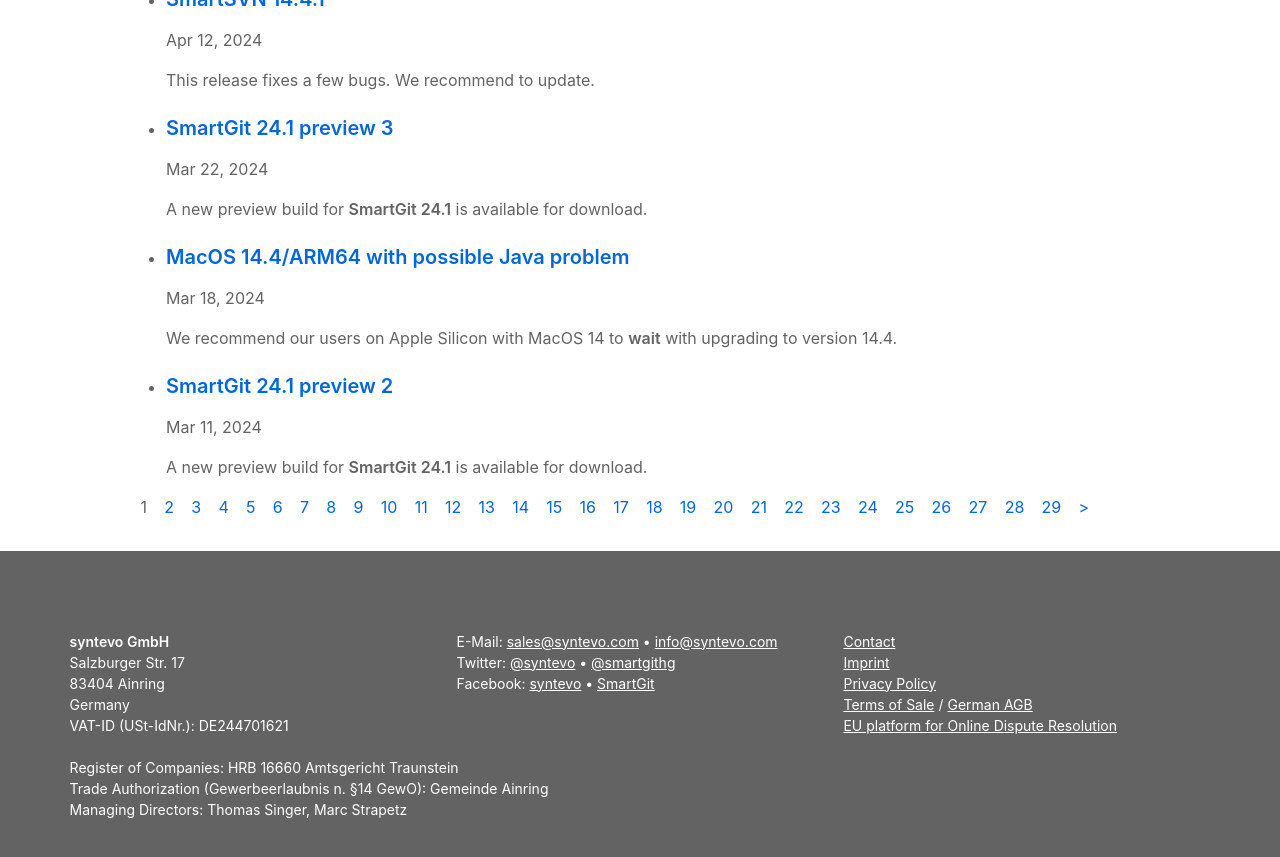
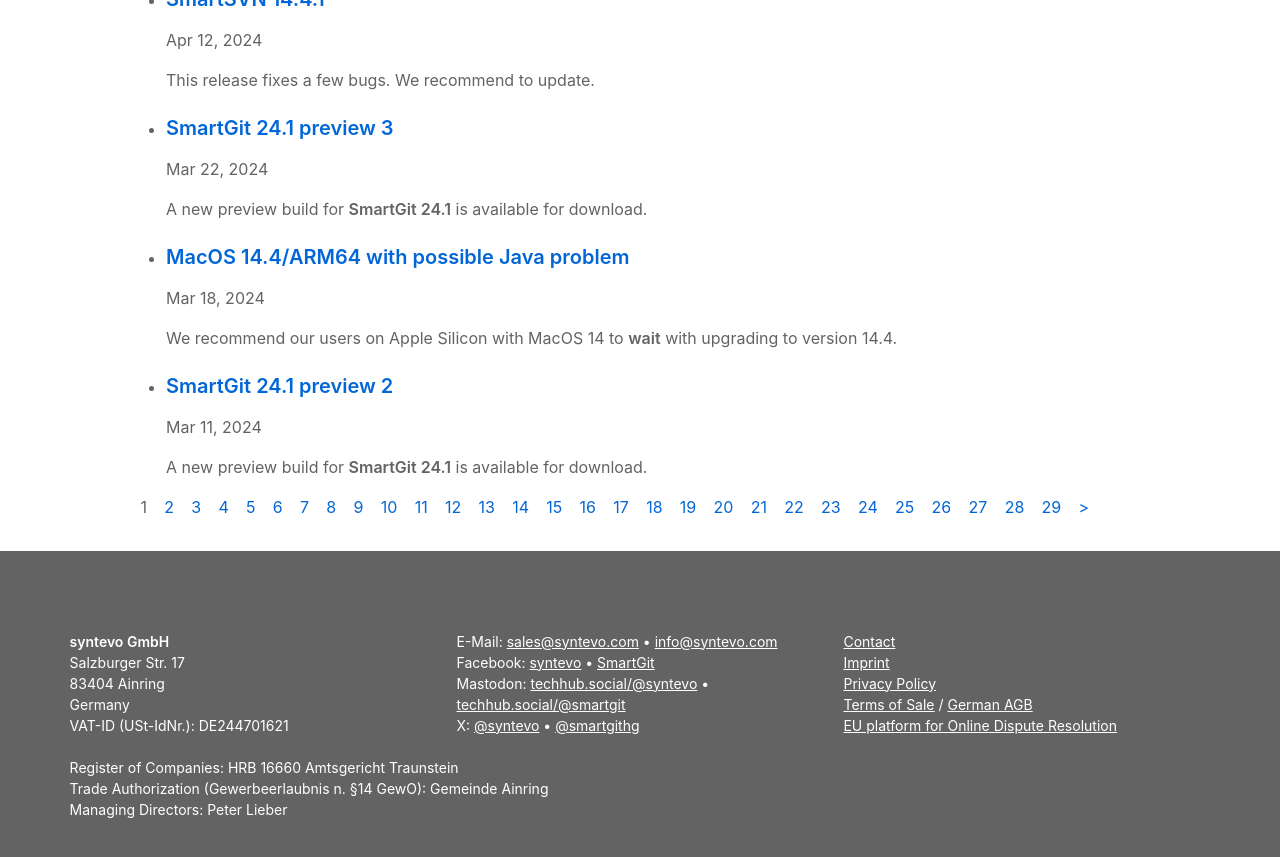
Before and after one commit to syntevo/blog, a Jekyll site: the page built from index.html, in a window 1280 px wide and 900 px high, scrolled down 3289 px. Shown: the top 857 px of the window. Built offline with Jekyll 4.4.1, drawn with Linux system fonts in a browser that asks for light colours; the list of posts is cut into pages by our own code.

Commit message:
update footer

```diff
--- a/_includes/footer.html
+++ b/_includes/footer.html
@@ -11,8 +11,9 @@
 
             <div class="column col-12 col-sm-6 col-xl-4">
                 E-Mail: <a href="mailto:sales@syntevo.com">sales@syntevo.com</a> • <a href="mailto:info@syntevo.com">info@syntevo.com</a><br>
-                Twitter: <a href="https://twitter.com/syntevo" target="_blank">@syntevo</a> • <a href="https://twitter.com/smartgithg" target="_blank">@smartgithg</a><br>
                 Facebook: <a href="https://www.facebook.com/syntevo/" target="_blank">syntevo</a> • <a href="https://www.facebook.com/SmartGitHg/" target="_blank">SmartGit</a><br>
+                Mastodon: <a href="https://techhub.social/@syntevo" rel="me" target="_blank">techhub.social/@syntevo</a> • <a href="https://techhub.social/@smartgit" rel="me" target="_blank">techhub.social/@smartgit</a><br>
+                X: <a href="https://x.com/syntevo" target="_blank">@syntevo</a> • <a href="https://x.com/smartgithg" target="_blank">@smartgithg</a><br>
             </div>
 
             <div class="column col-12 col-xl-4">
@@ -31,7 +32,7 @@
                 <br>
                 Register of Companies: HRB 16660 Amtsgericht Traunstein<br>
                 Trade Authorization (Gewerbeerlaubnis n. §14 GewO): Gemeinde Ainring<br>
-                Managing Directors: Thomas Singer, Marc Strapetz
+                Managing Directors: Peter Lieber
             </div>
         </div>
     </div>
```
